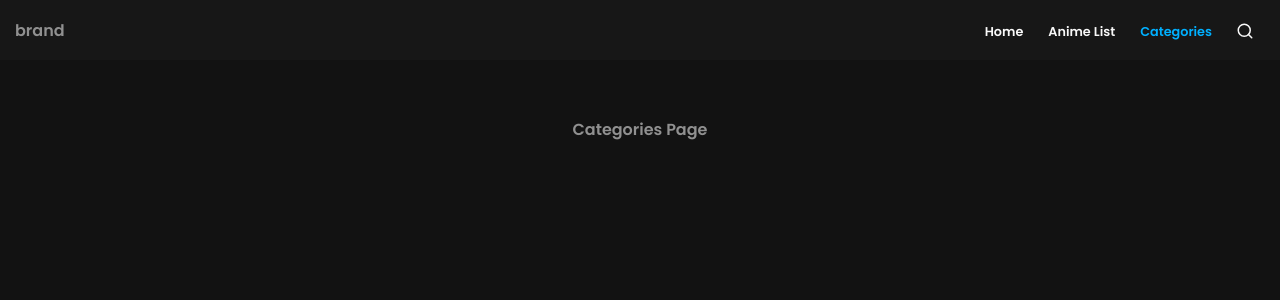
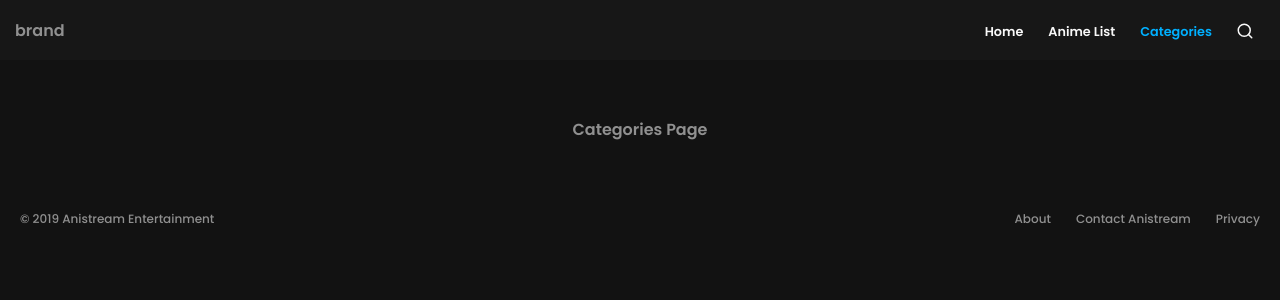
Before and after one commit to eclair-29/anistream, a React (Create React App) app: page /categories in a window 1280 px wide. Shown: the top 300 px of the page. Built offline with nearby package versions, Linux system fonts and the light colour scheme.

Commit message:
add footer layout

```diff
--- a/src/app/App.js
+++ b/src/app/App.js
@@ -2,11 +2,10 @@ import React, { Component } from "react";
 import { BrowserRouter as Router, Switch, Route } from "react-router-dom";
 
 // Components
-import { NavBar, Main } from "./layout";
+import { NavBar, Main, Footer, Page404 } from "./layout";
 import { Home } from "./home";
 import { AnimeList } from "./animelist";
 import { Categories } from "./categories";
-import { Page404 } from "./layout";
 
 class App extends Component {
   render() {
@@ -27,7 +26,7 @@ class App extends Component {
             MAIN CONTAINER
             _holds content for each views/pages
             _with react-router holder
-            _includes page 404 route as a fallback
+            _includes page 404 route as a fallbac
             ...
           */}
           <Main>
@@ -37,6 +36,14 @@ class App extends Component {
               <Route path="/categories" component={Categories} />
               <Route component={Page404} />
             </Switch>
+
+            {/*
+              ...
+              FOOTER LAYOUT
+              _holds footer layout (from: ./layout/Footer.jsx)
+              ...
+            */}
+            <Footer />
           </Main>
         </div>
       </Router>
--- a/src/app/layout/Footer.jsx
+++ b/src/app/layout/Footer.jsx
@@ -0,0 +1,30 @@
+import React from "react";
+import { Link } from "react-router-dom";
+
+const Footer = () => {
+  const date = new Date();
+
+  return (
+    <footer className="footer">
+      {/*
+        ...
+        FOOTER COPYRIGHT
+        _display the copyright infringement
+        ...
+      */}
+      <div className="copyright">&copy; {date.getFullYear()} Anistream Entertainment</div>
+
+      {/*
+        FOOTER MENU
+        _includes footer menu links (e.g. bout, contact, etc.)
+      */}
+      <ul className="menu">
+        <li><Link to="/about">About</Link></li>
+        <li><Link to="/contact">Contact Anistream</Link></li>
+        <li><Link to="/privacy">Privacy</Link></li>
+      </ul>
+    </footer>
+  );
+}
+
+export default Footer;
--- a/src/app/layout/index.js
+++ b/src/app/layout/index.js
@@ -3,3 +3,4 @@
 export { default as NavBar } from "./NavBarContainer";
 export { default as Main } from "./Main";
 export { default as Page404 } from "./404";
+export { default as Footer } from "./Footer";
--- a/src/app/layout/layout.scss
+++ b/src/app/layout/layout.scss
@@ -128,6 +128,38 @@ main {
   }
 }
 
+// Footer
+// ...
+.footer {
+  height: 60px;
+  display: flex;
+  justify-content: space-between;
+  align-items: center;
+
+  .copyright {
+    color: $text-secondary;
+  }
+
+  .menu {
+    height: inherit;
+    display: flex;
+    align-items: center;
+    margin-bottom: 0;
+  }
+
+  li {
+    padding-left: 25px;
+
+    &:first-child {
+      padding-left: 0;
+    }
+
+    a {
+      color: $text-secondary
+    }
+  }
+}
+
 // Page 404
 // ...
 .page-404 {
```
